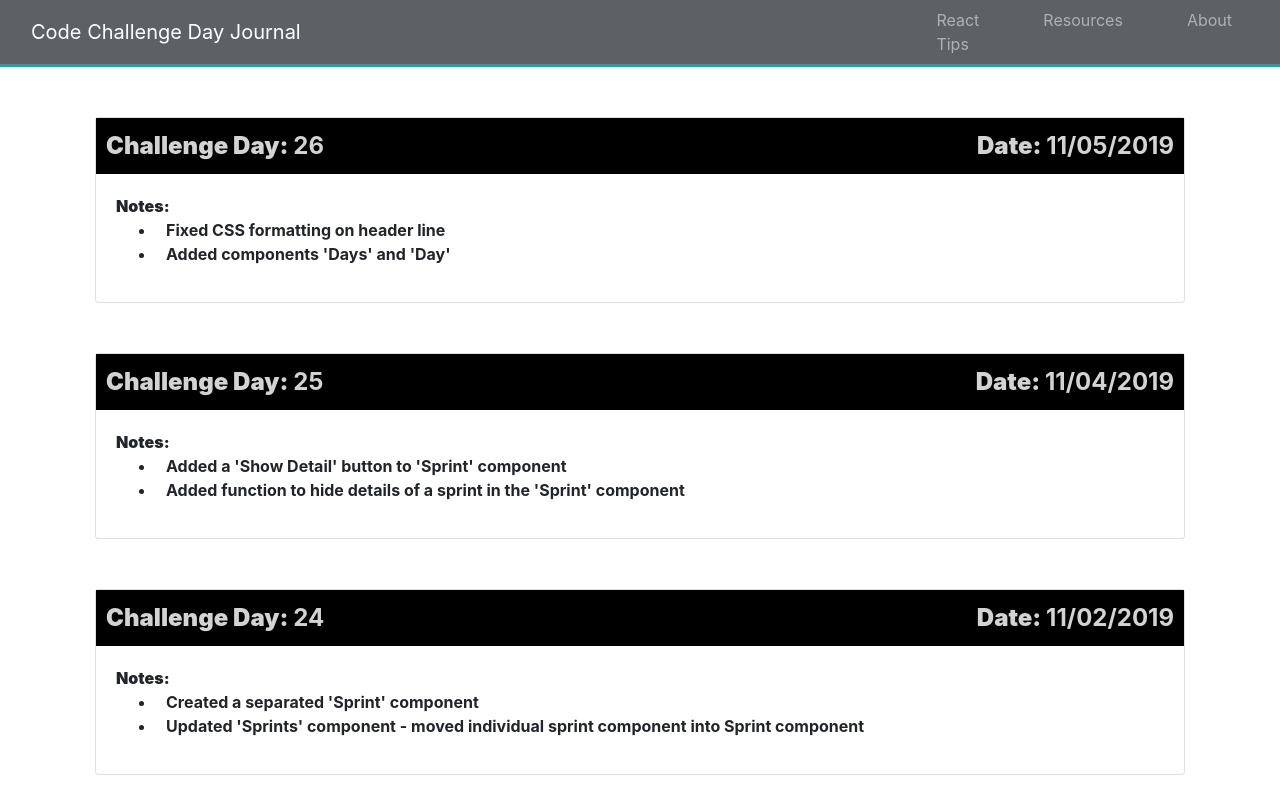
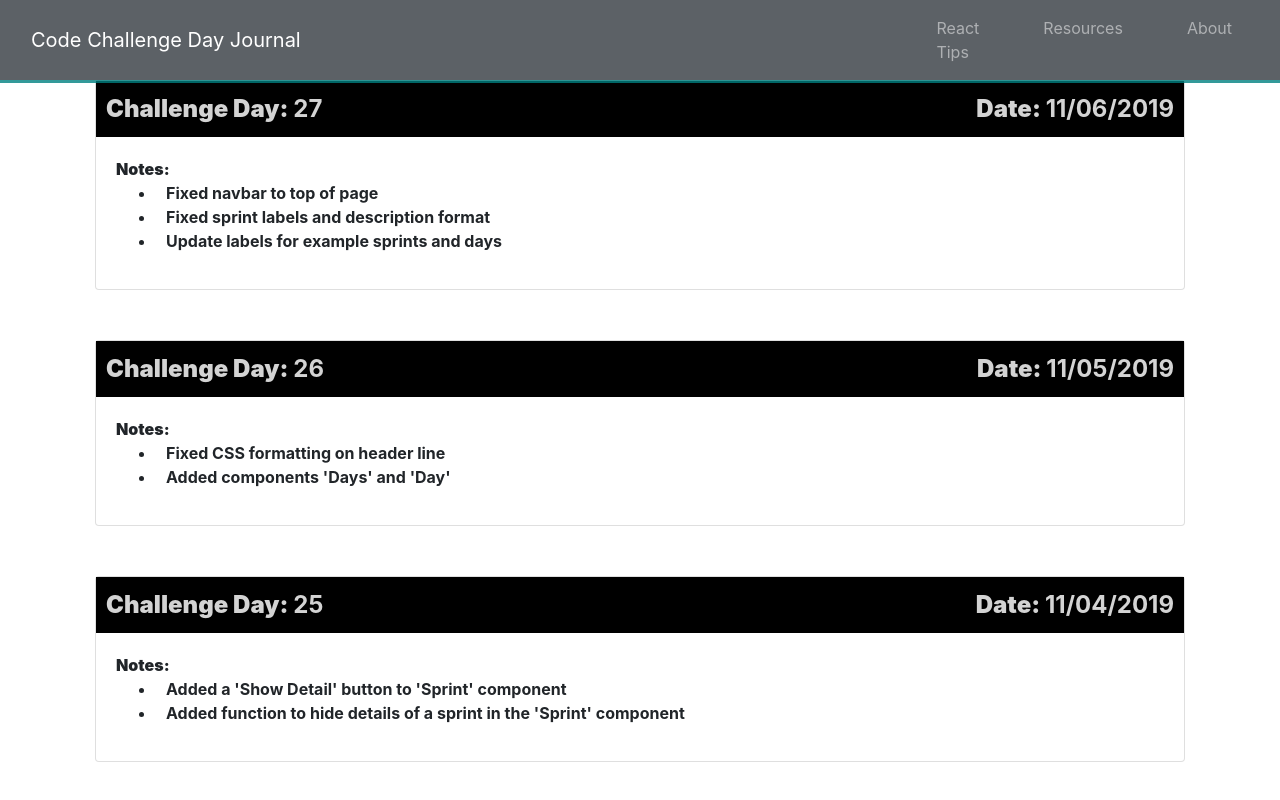
Before and after one commit to leseanbruneau/react-code-challenge-journal, a React (Create React App) app: page /#/ in a window 1280 px wide. Shown: the top 800 px of the page. Built offline with nearby package versions, Linux system fonts and the light colour scheme.

Commit message:
Day 27 - Formatting pages

```diff
--- a/src/App.css
+++ b/src/App.css
@@ -21,12 +21,16 @@
   color: #09d3ac;
 }
 
+.pagetop {
+  margin-top: 5rem;
+}
+
 .navbar {
   /* text-align: left; */
   background-color: black;
   border-bottom: teal 3px solid;
   opacity: 0.8;
-  margin-bottom: 3rem;
+  margin-bottom: 10rem;
 }
 
 .card {
--- a/src/App.js
+++ b/src/App.js
@@ -20,7 +20,7 @@ function App() {
       <div>
         <Router>
           <Header />
-          <div>
+          <div className="pagetop">
             <Switch>
               <Route exact path="/" component= { Days } />
               <Route exact path="/reacthelp" component= { ReactHelp } />
@@ -36,4 +36,5 @@ function App() {
   );
 }
 
+
 export default App;
--- a/src/components/Header.js
+++ b/src/components/Header.js
@@ -8,7 +8,7 @@ import '../App.css'
 class Header extends Component {
   render() {
     return (
-            <nav className="navbar navbar-expand-sm navbar-dark bg-dark mb-3 py-0">
+      <nav className="navbar fixed-top navbar-expand-sm navbar-dark bg-dark">
         <div className="container">
           <a href="/" className="navbar-brand">
             Code Challenge Day Journal
--- a/src/context.js
+++ b/src/context.js
@@ -234,7 +234,6 @@ export class Provider extends Component {
           "dayNotes": [
               "Added a 'Show Detail' button to 'Sprint' component",
               "Added function to hide details of a sprint in the 'Sprint' component"
-
           ]
       },
       {
@@ -242,11 +241,20 @@ export class Provider extends Component {
         "challengeDay": 26,
         "date": "20191105",
         "dayNotes": [
-            "Fixed CSS formatting on header line",
-            "Added components 'Days' and 'Day'"
-
+          "Fixed CSS formatting on header line",
+          "Added components 'Days' and 'Day'"
         ]
-    }
+      },
+      {
+        "id": 27,
+        "challengeDay": 27,
+        "date": "20191106",
+        "dayNotes": [
+          "Fixed navbar to top of page",
+          "Fixed sprint labels and description format",
+          "Update labels for example sprints and days"
+        ]
+      }
 ]
     }
 
```
Lines whose indentation alone changed are shown as unchanged.
